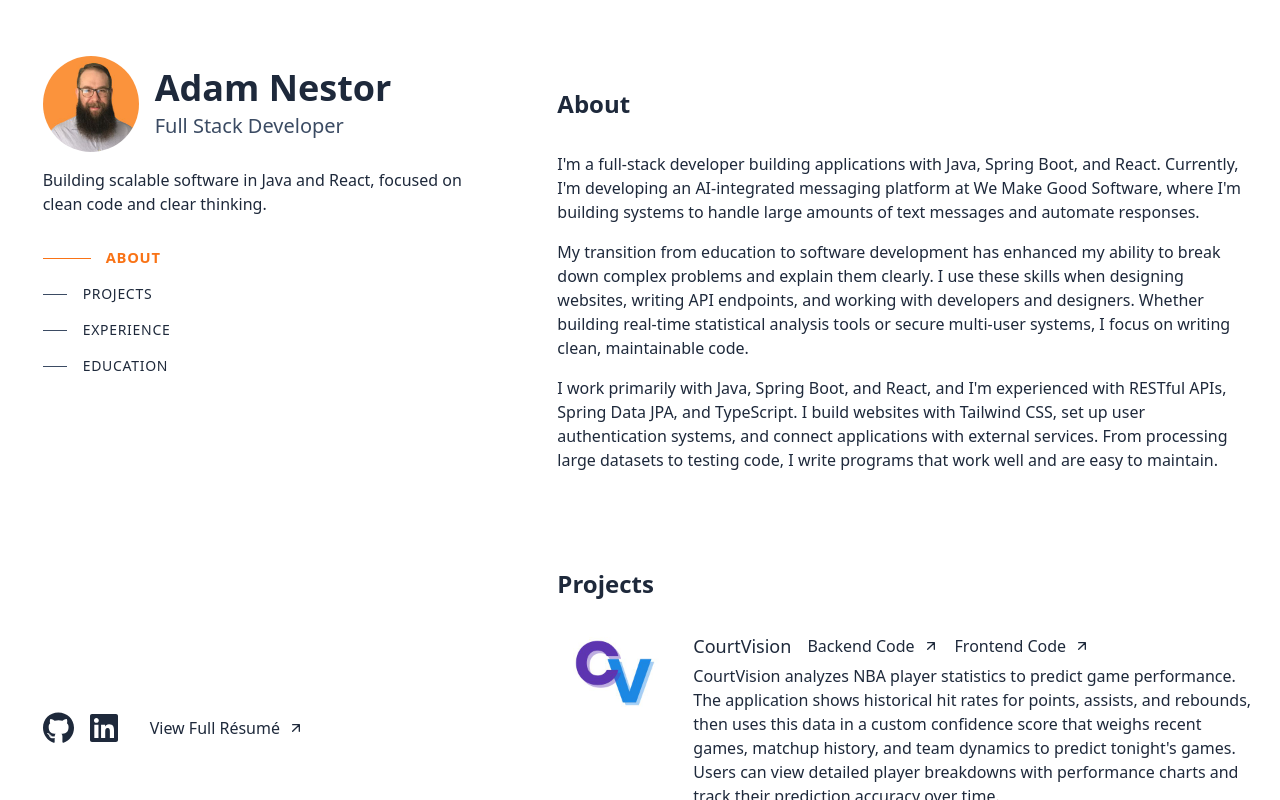
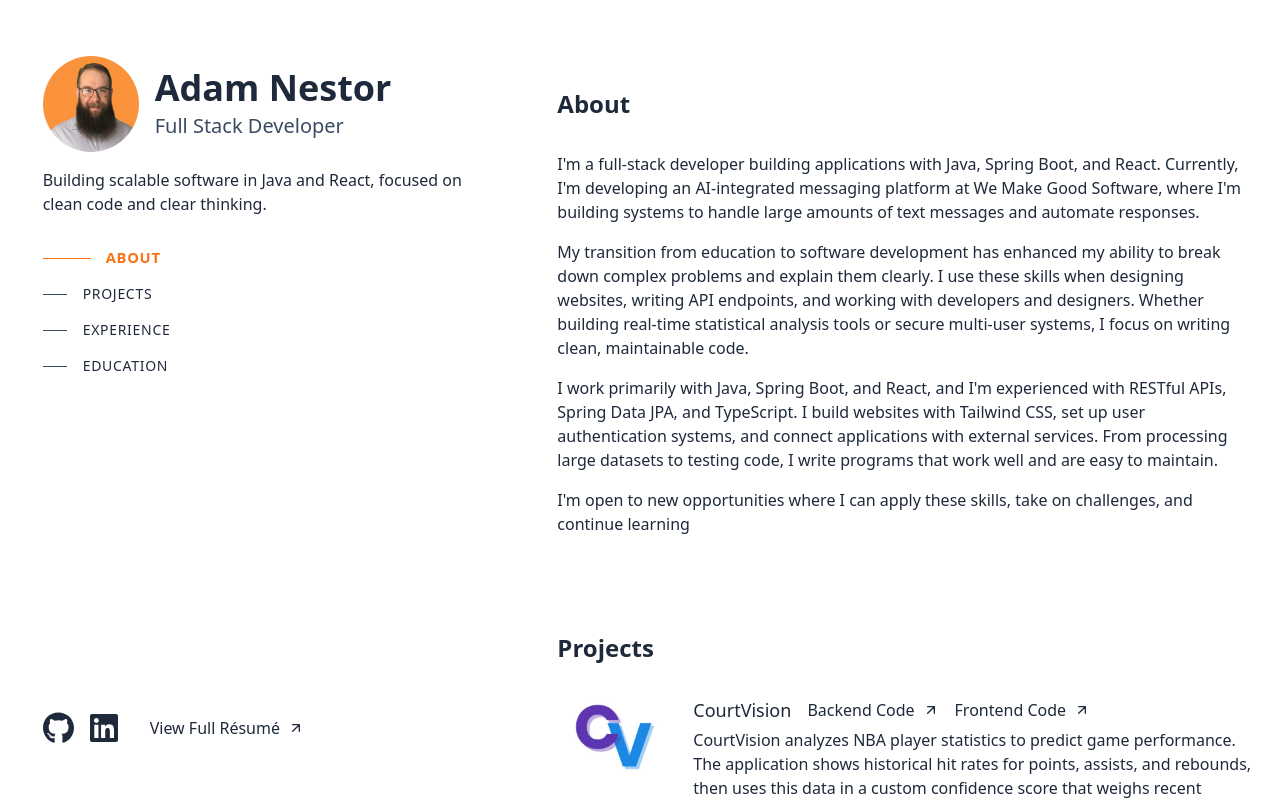
Before and after one commit to adamnestor/portfolio_v1, a React (Vite) app: page / in a window 1280 px wide. Shown: the top 800 px of the page. Built offline with nearby package versions, Linux system fonts and the light colour scheme.

Commit message:
Update RightPanel.tsx

```diff
--- a/src/components/sections/RightPanel.tsx
+++ b/src/components/sections/RightPanel.tsx
@@ -30,6 +30,10 @@ const RightPanel = () => {
           datasets to testing code, I write programs that work well and are easy
           to maintain.
         </p>
+        <p>
+          I'm open to new opportunities where I can apply these skills, take on
+          challenges, and continue learning
+        </p>
       </section>
 
       {/* Projects Section */}
```
